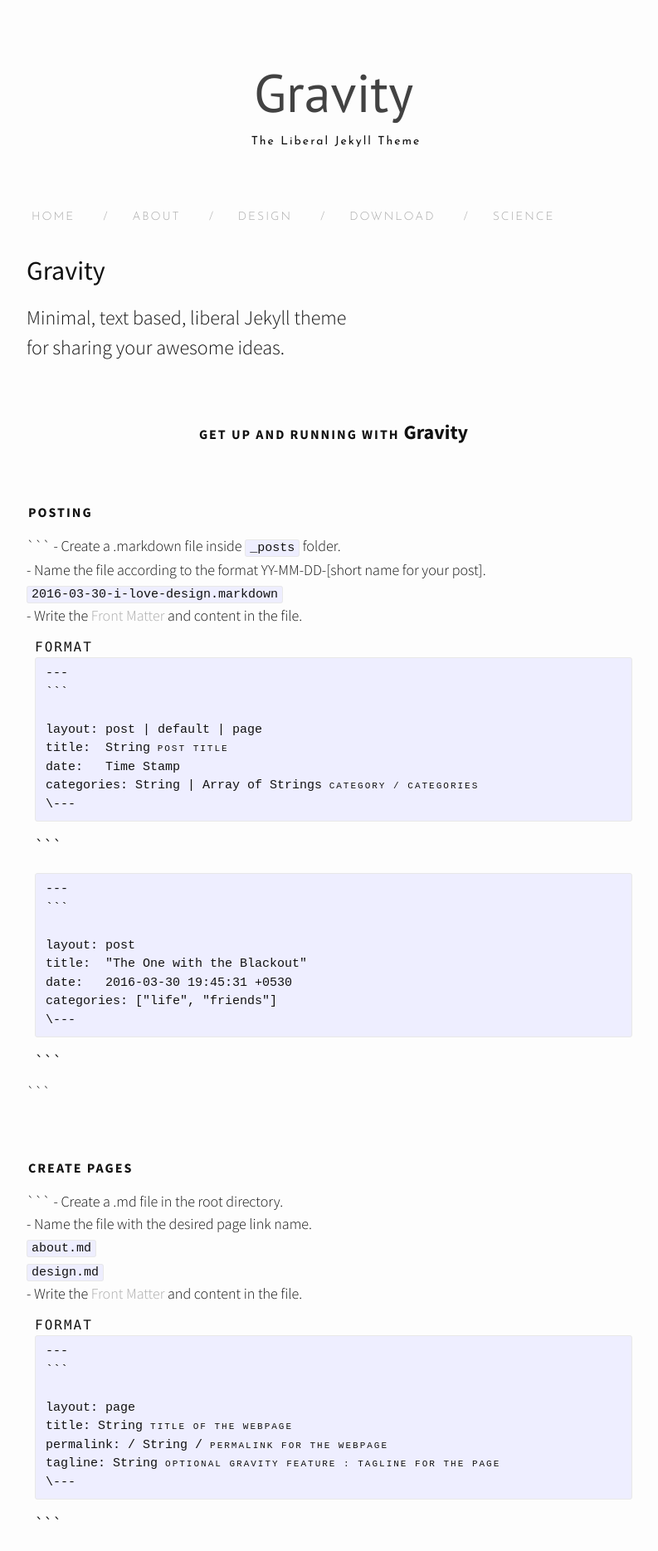
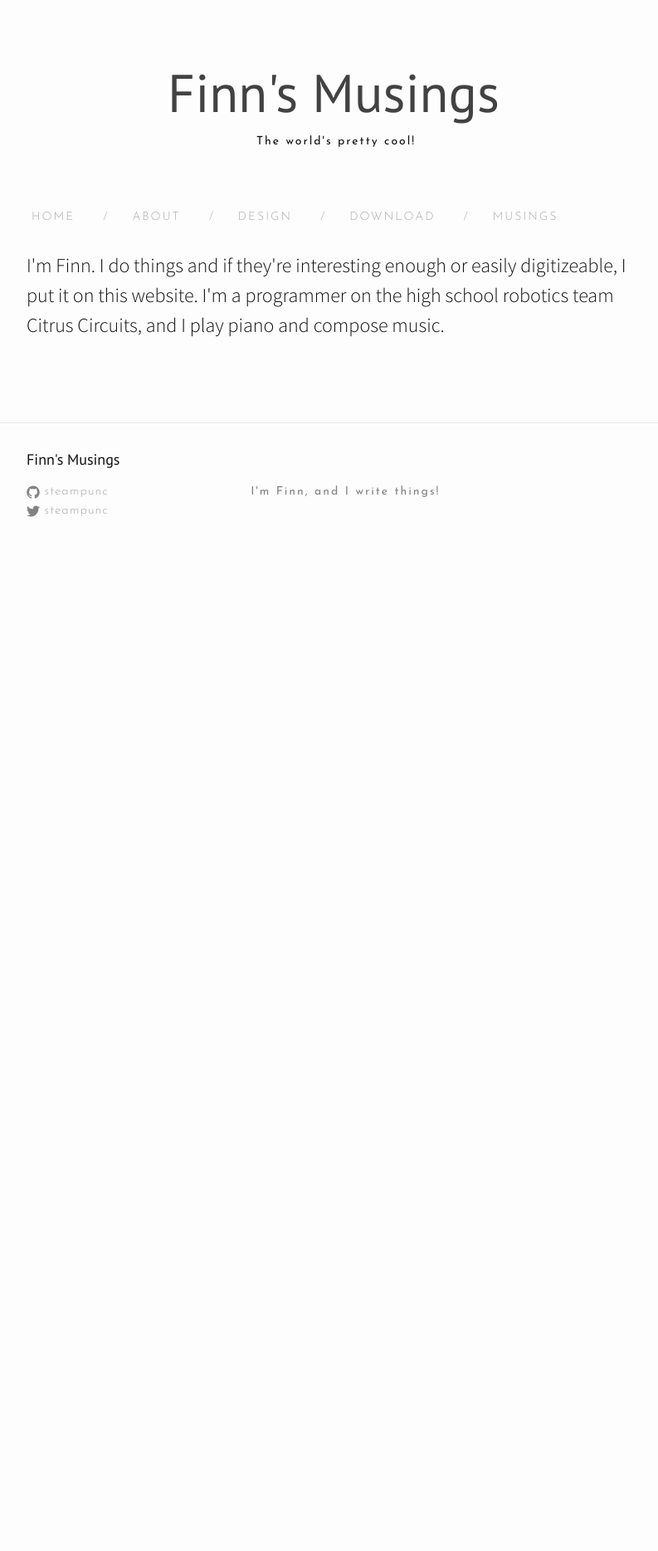
Before and after one commit to steampunc/old-jekyll-site, a Jekyll site: the page built from about.md, in a window 1280 px wide. Shown: the top 1869 px of the page at 83% size, without its empty margins (238-1031 px from the left). Built offline with Jekyll 4.4.1, drawn with Linux system fonts in a browser that asks for light colours; nearby versions of some CDN libraries; after the commit the page ends 900 px from its top, so only the background shows below that; some of the changed text lies outside the part shown.

Commit message:
Fix details

````diff
--- a/_config.yml
+++ b/_config.yml
@@ -6,14 +6,14 @@
 # 'jekyll serve'. If you change this file, please restart the server process.
 
 # Site settings
-title: Gravity
-email: hemangsk@gmail.com
-description: The Liberal Jekyll Theme
+title: Finn's Musings
+email: finnegan.mccool@gmail.com
+description: The world's pretty cool!
 baseurl: "" # the subpath of your site, e.g. /blog
-url: "http://yourdomain.com" # the base hostname & protocol for your site
-twitter_username: hemang_kumar
-github_username:  hemangsk
-paginate: 5
+url: "steampunc.com" # the base hostname & protocol for your site
+twitter_username: steampunc
+github_username: steampunc
+paginate: 25
 
 gems: [jekyll-paginate, kramdown]
 # Build settings
--- a/_includes/footer.html
+++ b/_includes/footer.html
@@ -5,16 +5,7 @@
     <h2 class="footer-heading small-site-title">{{ site.title }}</h2>
 
     <div class="footer-col-wrapper">
-      <div class="footer-col footer-col-1">
-        <ul class="contact-list footer-content">
-          <li>Powered By <a href="http://github.com/hemangsk/Gravity">Gravity</a></li>
-          <li>Made with <i class="fa fa-heart"></i> on <a href="http://jekyllrb.com"><span style="color:black">{ { Jekyll } }</a></span></li>
-
-
-        </ul>
-      </div>
-
-      <div class="footer-col footer-col-2 footer-content">
+      <div class="footer-col footer-col-1 footer-content">
         <ul class="social-media-list">
           {% if site.github_username %}
           <li>
@@ -30,8 +21,8 @@
         </ul>
       </div>
 
-      <div class="footer-col footer-col-3 site-description">
-        <p>{{ site.description }}</p>
+      <div class="footer-col footer-col-2 site-description">
+        <p> I'm Finn, and I write things!</p>
       </div>
     </div>
 
--- a/about.md
+++ b/about.md
@@ -4,143 +4,4 @@
 permalink: /about/
 ---
 
-<h2>Gravity</h2>
-<p>Minimal, text based, liberal Jekyll theme<br>for sharing your awesome ideas.</p>
-<br>
-<center><p ><strong><span class="manual">Get up and running with</span> Gravity</strong></p></center>
-<br>
-<div class="manual-post">
-  <div class="manual manual-title">
-  <strong>Posting</strong>
-  </div>
-<p>  <div class="manual-content">
-
-```
-  - Create a .markdown file inside <code class="highlighter-rouge">_posts</code> folder.<br>
-  - Name the file according to the format YY-MM-DD-[short name for your post].<br>  <code>2016-03-30-i-love-design.markdown</code><br>
-  - Write the <a href="jekyll">Front Matter</a> and content in the file.<br>
-  <div class="example">
-    <span class='manual'>FORMAT</span><BR>
-    <pre>---
-```
-
-layout: post | default | page
-title:  String<span class="hint"> Post Title</span>
-date:   Time Stamp
-categories: String | Array of Strings<span class="hint"> Category / Categories </span>
-\---</pre>
-
-```
-  </div>
-  <div class="example">
-
-    <pre>---
-```
-
-layout: post
-title:  "The One with the Blackout"
-date:   2016-03-30 19:45:31 +0530
-categories: ["life", "friends"]
-\---</pre>
-
-```
-  </div>
-```
-
-  </div>
-</p>
-</div>
-<br>
-<div class="manual-post">
-  <div class="manual manual-title">
-  <strong>Create Pages</strong>
-  </div>
-<p>  <div class="manual-content">
-
-```
-  - Create a .md file in the root directory.<br>
-  - Name the file with the desired page link name.<br>  <code>about.md</code><br><code>design.md</code><br>
-  - Write the <a href="jekyll">Front Matter</a> and content in the file.
-  <div class="example">
-    <span class='manual'>FORMAT</span><BR>
-    <pre>---
-```
-
-layout: page
-title: String <span class="hint">Title of the webpage</span>
-permalink: / String / <span class="hint">Permalink for the webpage</span>
-tagline: String <span class="hint">Optional Gravity Feature : Tagline for the page</span>
-\---</pre>
-
-```
-  </div>
-  <div class="example">
-
-    <pre>---
-```
-
-layout: page
-title:  "Science"
-permalink:   /science/
-tagline : "Humanity is overrated."
-\---</pre>
-
-```
-  </div>
-```
-
-  </div>
-</p>
-</div>
-<br>
-<div class="manual-post">
-  <div class="manual manual-title">
-  <strong>Create Archives/ Category Pages</strong><br>
-</div><br>
-<div class="archiveIntro">
-  <p>
-    Introducing <strong>Archive Pages</strong>.<br></p>
-  <span class="archive-intro">  You can display a list of all the post corresponding to a particular category on a standalone Page using the <code>'archive'</code> layout.
-</span>
-</div>
-<br>
-
-<p>  <div class="manual-content">
-
-```
-  - Create a .md file in the root directory.<br>
-  - Name the file. Preferred name will be the name of the category<br>  <code>life.md</code><br>
-  - Write the <a href="jekyll">Front Matter</a> and content in the file.
-  <div class="example">
-    <span class='manual'>FORMAT</span><BR>
-<pre>---
-```
-
-layout: archive<span class="hint"> Archive Page Layout</span>
-title: String <span class="hint">Title of the webpage</span>
-permalink: / String / <span class="hint">Permalink for the webpage</span>
-tagline: String <span class="hint"> Tagline for the page</span>
-category : String <span class="hint"> Name of the category of which the page will show posts.</span>
-\---</pre>
-
-```
-  </div>
-  <div class="example">
-
-    <pre>---
-```
-
-layout: archive
-title:  "Design"
-permalink : "Design"
-category: "design"
-tagline: "It's all about perception."
-\---</pre>
-
-```
-</div><br>
-```
-
-  </div>
-</p>
-</div>
+<p>I'm Finn. I do things and if they're interesting enough or easily digitizeable, I put it on this website. I'm a programmer on the high school robotics team Citrus Circuits, and I play piano and compose music. </p>
--- a/css/style.scss
+++ b/css/style.scss
@@ -511,8 +511,8 @@
   width: calc(35% - (#{$spacing-unit} / 2));
 }
 .footer-col-2 {
-  width: -webkit-calc(20% - (#{$spacing-unit} / 2));
-  width: calc(20% - (#{$spacing-unit} / 2));
+  width: -webkit-calc(45% - (#{$spacing-unit} / 2));
+  width: calc(45% - (#{$spacing-unit} / 2));
 }
 .footer-col-3 {
   width: -webkit-calc(45% - (#{$spacing-unit} / 2));
````
Also changed, not shown: _layouts/post.html (+0 -14 lines), science.md (+4 -4 lines), README.md.
